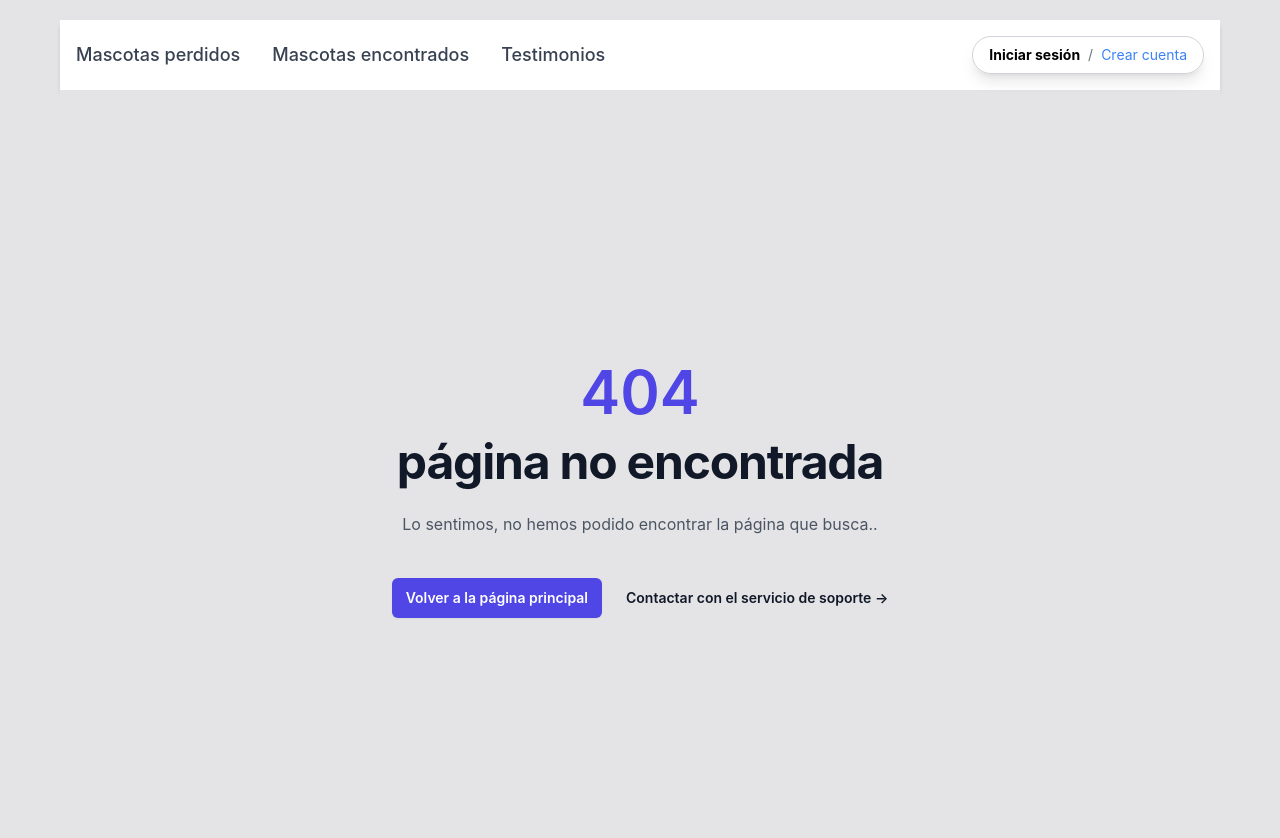
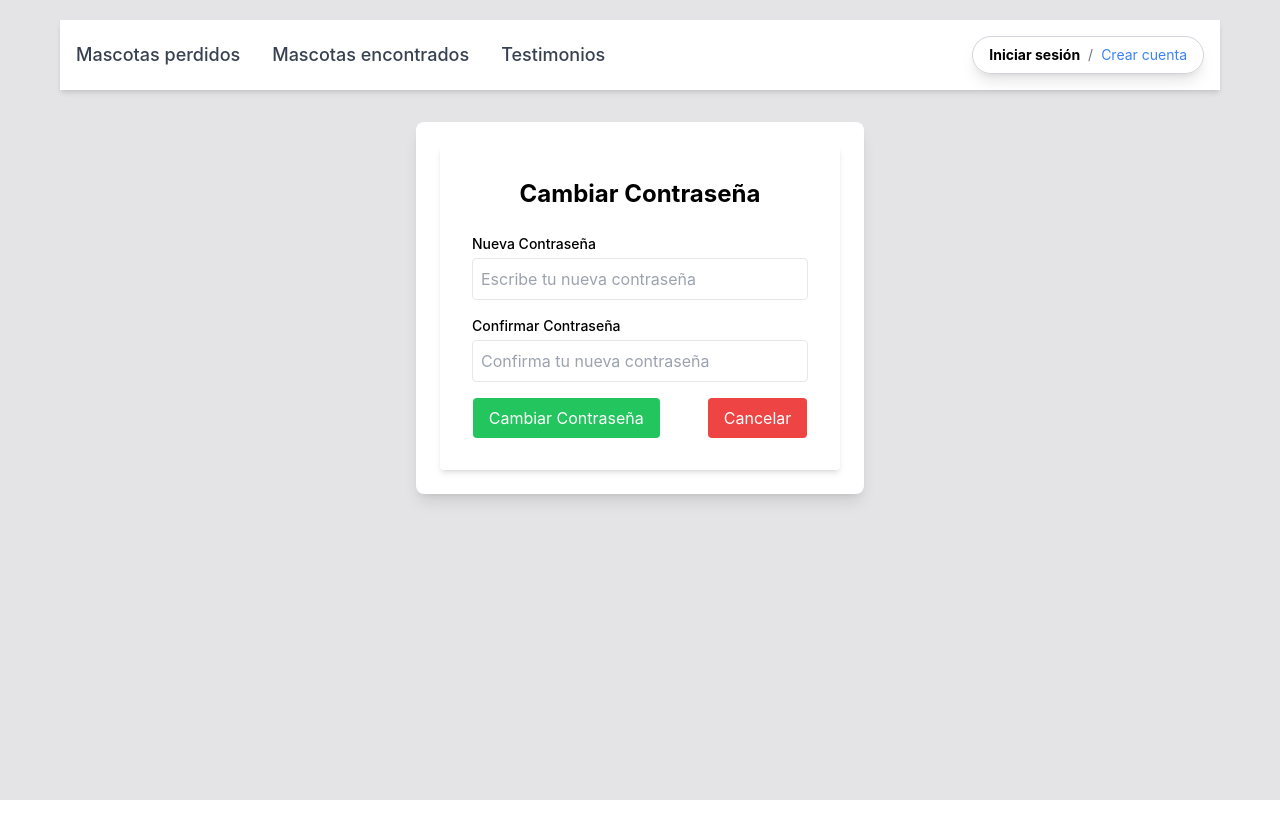
Before and after one commit to alejandrorndev/patas-perdidas-front, a React (Create React App) app: page /restablecer-contrasena/1 in a window 1280 px wide. Shown: the top 838 px of the page. After the commit the page ends 800 px from the top, so only its background shows below. Built offline with nearby package versions, Linux system fonts and the light colour scheme.

Commit message:
feat:se crea componente y pagina para establecer la nueva contrasena apartir del token genera por la app.

```diff
--- a/src/App.js
+++ b/src/App.js
@@ -6,6 +6,7 @@ import RegisterUser from './pages/registrerUsers';
 import Login from './pages/login';
 import ForgetPassword from './pages/forgetpassword'
 import NotFound from './pages/NotFound'
+import ResetPassword from './pages/resetpassword'
 import { BrowserRouter, Routes, Route } from 'react-router-dom';
 import { ToastContainer } from 'react-toastify'; // Importa ToastContainer
 import 'react-toastify/dist/ReactToastify.css'; // Importa los estilos
@@ -19,6 +20,7 @@ function App() {
           <Route path='/registrarse' element={<RegisterUser />} />
           <Route path='/iniciar-sesion' element={<Login />} />
           <Route path='/recuperar-contrasena' element={<ForgetPassword />} />
+          <Route path='/restablecer-contrasena/:token' element={<ResetPassword />} />
           <Route path='/detalle/:slug' element={<Detail />} />
           <Route path="*" element={<NotFound />} />
         </Route>
--- a/src/components/forms/ForgetPasswordForm.js
+++ b/src/components/forms/ForgetPasswordForm.js
@@ -22,7 +22,7 @@ const validationSchema = Yup.object({
 
         console.log('response',response)
 
-        toast.success('Se genero el enlace exitosamente!');
+        toast.success(`Hemos enviado un correo electrónico a  ${ForgetPasswordData.email}  con instrucciones para restablecer su contraseña.`);
         resetForm();
       } catch (error) {
         if (error.response) {
@@ -50,7 +50,7 @@ const validationSchema = Yup.object({
     return (
       <FormLayout title={<div className="text-center">Restablecer contraseña</div>}>
         <Formik
-          initialValues={{ email: "", contrasena: "" }}
+          initialValues={{ email: "" }}
           validationSchema={validationSchema}
           onSubmit={handleSubmit}
         >
--- /dev/null
+++ b/src/components/forms/RecoveryPasswordForm.js
@@ -0,0 +1,118 @@
+import React from 'react';
+import { Formik, Form, ErrorMessage } from 'formik';
+import { useParams } from 'react-router-dom';
+import * as Yup from 'yup';
+import axios from 'axios';
+import { toast } from 'react-toastify';
+import Input from '../componentsbase/Input';
+import Button from '../componentsbase/Button';
+import FormLayout from '../componentsbase/FormLayout';
+
+// Esquema de validación con Yup
+const validationSchema = Yup.object({
+  newPassword: Yup.string()
+    .min(6, 'La contraseña debe tener al menos 6 caracteres')
+    .required('La nueva contraseña es obligatoria'),
+  confirmPassword: Yup.string()
+    .oneOf([Yup.ref('newPassword'), null], 'Las contraseñas no coinciden')
+    .required('Debe confirmar la contraseña')
+});
+
+const ResetPasswordForm = () => {
+  const { token } = useParams();
+
+  const handleSubmit = async (values, { resetForm }) => {
+    const passwordData = {
+      newPassword: values.newPassword,
+    };
+
+    try {
+
+      const response = await axios.post(`http://localhost:5002/api/usuarios/recuperar-contrasena/${token}`, passwordData);
+
+      console.log('response', response);
+      toast.success('Tu contraseña ha sido restablecida exitosamente.');
+      resetForm();
+    } catch (error) {
+      if (error.response) {
+        const statusCode = error.response.status;
+        if (statusCode === 404) {
+          toast.error('No se encontró la cuenta. Verifica tu información.');
+        } else if (statusCode === 500) {
+          toast.error('Error del servidor. Inténtalo nuevamente.');
+        } else {
+          toast.error('Hubo un problema con el envío. Inténtalo de nuevo.');
+        }
+      } else if (error.request) {
+        toast.error('No hubo respuesta del servidor. Revisa tu conexión.');
+      } else {
+        toast.error('Ocurrió un error inesperado.');
+      }
+    }
+  };
+
+  const handleCancel = (resetForm) => {
+    resetForm(); // Restablece el formulario
+  };
+
+  return (
+    <FormLayout title={<div className="text-center">Cambiar Contraseña</div>}>
+      <Formik
+        initialValues={{ newPassword: '', confirmPassword: '' }}
+        validationSchema={validationSchema}
+        onSubmit={handleSubmit}
+      >
+        {({ values, handleChange, resetForm }) => (
+          <Form>
+            {/* Campo Nueva Contraseña */}
+            <div className="mb-4">
+              <Input
+                label="Nueva Contraseña"
+                name="newPassword"
+                type="password"
+                placeholder="Escribe tu nueva contraseña"
+                value={values.newPassword}
+                onChange={handleChange}
+              />
+              <ErrorMessage
+                name="newPassword"
+                component="div"
+                className="text-red-500 text-sm"
+              />
+            </div>
+
+            {/* Campo Confirmar Contraseña */}
+            <div className="mb-4">
+              <Input
+                label="Confirmar Contraseña"
+                name="confirmPassword"
+                type="password"
+                placeholder="Confirma tu nueva contraseña"
+                value={values.confirmPassword}
+                onChange={handleChange}
+              />
+              <ErrorMessage
+                name="confirmPassword"
+                component="div"
+                className="text-red-500 text-sm"
+              />
+            </div>
+
+            {/* Botones */}
+            <div className="flex justify-center gap-12 mt-4">
+              <Button text="Cambiar Contraseña" type="submit" color="green" />
+              <Button
+                text="Cancelar"
+                type="button"
+                color="red"
+                onClick={() => handleCancel(resetForm)}
+              />
+            </div>
+          </Form>
+        )}
+      </Formik>
+    </FormLayout>
+  );
+};
+
+export default ResetPasswordForm;
--- /dev/null
+++ b/src/pages/resetpassword.js
@@ -0,0 +1,13 @@
+import React from 'react';
+import ForgetPasswordForm from '../components/forms/RecoveryPasswordForm';
+
+const ForgetPassword = () => {
+    return (
+
+      <div className="max-w-md mx-auto bg-white p-6 shadow-lg rounded-lg mt-8">
+        <ForgetPasswordForm/>
+      </div>
+    );
+  };
+
+  export default ForgetPassword;
```
